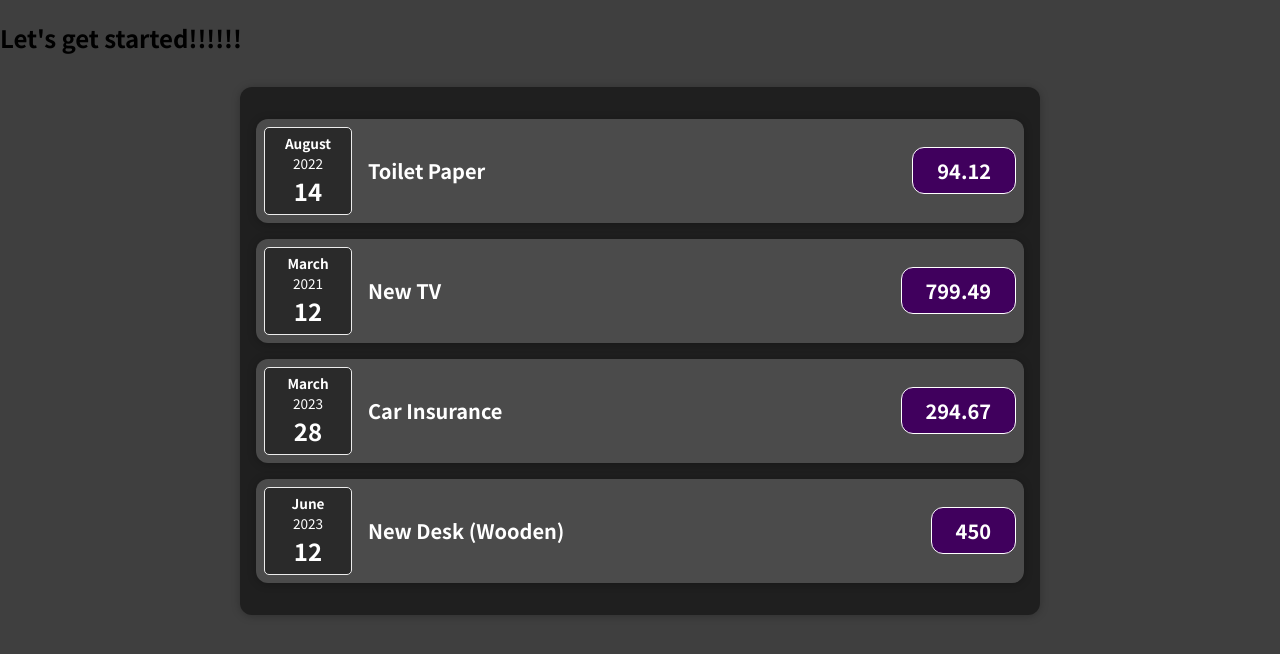
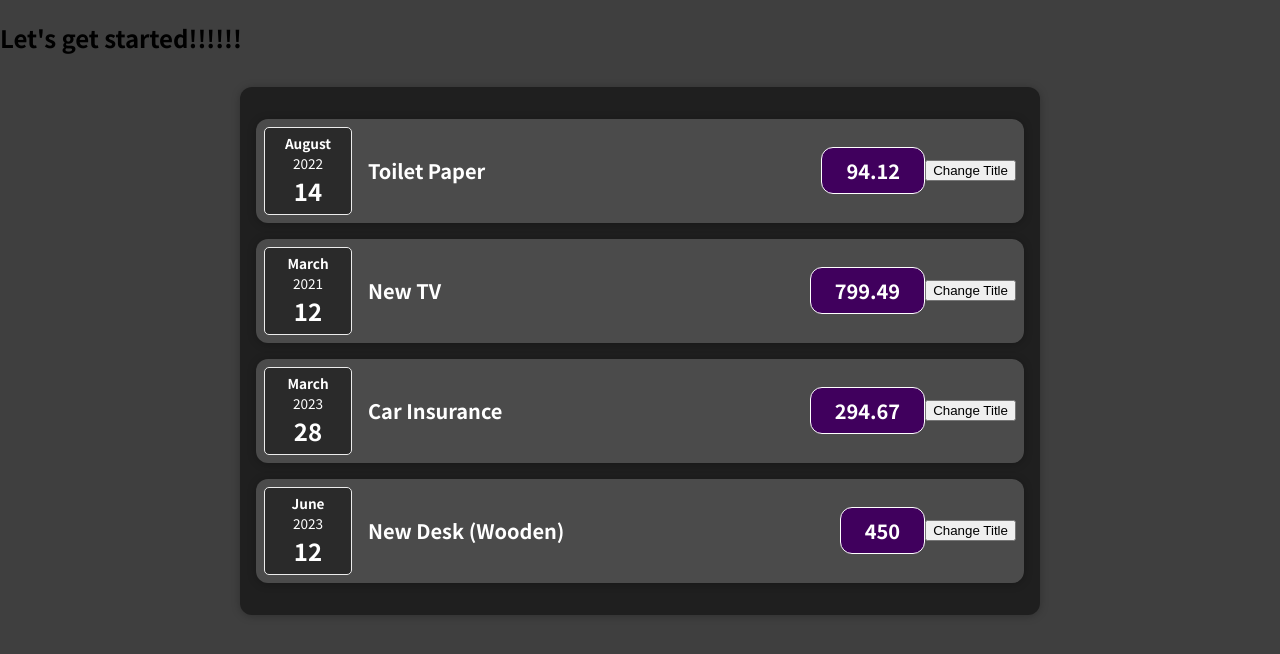
Before and after one commit to josh-zuver/React-tracker, a React (Create React App) app: page / in a window 1280 px wide. Shown: the top 654 px of the page. Built offline with nearby package versions, Linux system fonts and the light colour scheme.

Commit message:
added eventhandler for button

```diff
--- a/src/components/Expenses/ExpenseItem.js
+++ b/src/components/Expenses/ExpenseItem.js
@@ -4,6 +4,10 @@ import "./ExpenseItem.css";
 import Card from "../UI/Card";
 
 const ExpenseItem = (props) => {
+  const clickEventHandler = () => {
+    console.log('Clicked');
+  };
+
   return (
     <Card className="expense-item">
         <ExpenseDate date = {props.date}/>
@@ -11,6 +15,7 @@ const ExpenseItem = (props) => {
         <h2>{props.expenseReason}</h2>
         <div className="expense-item__price">{props.cost}</div>
       </div>
+      <button onClick={clickEventHandler}>Change Title</button>
     </Card>
   );
 }
```
